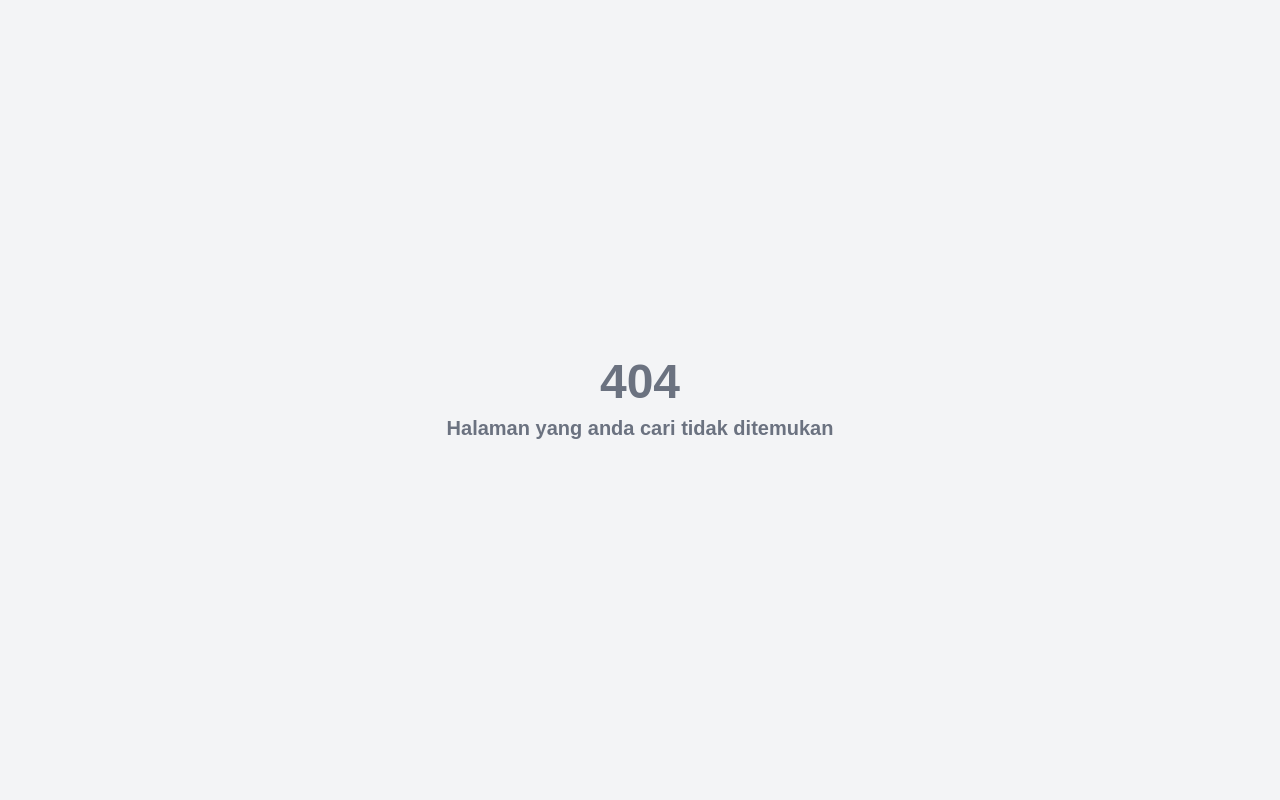
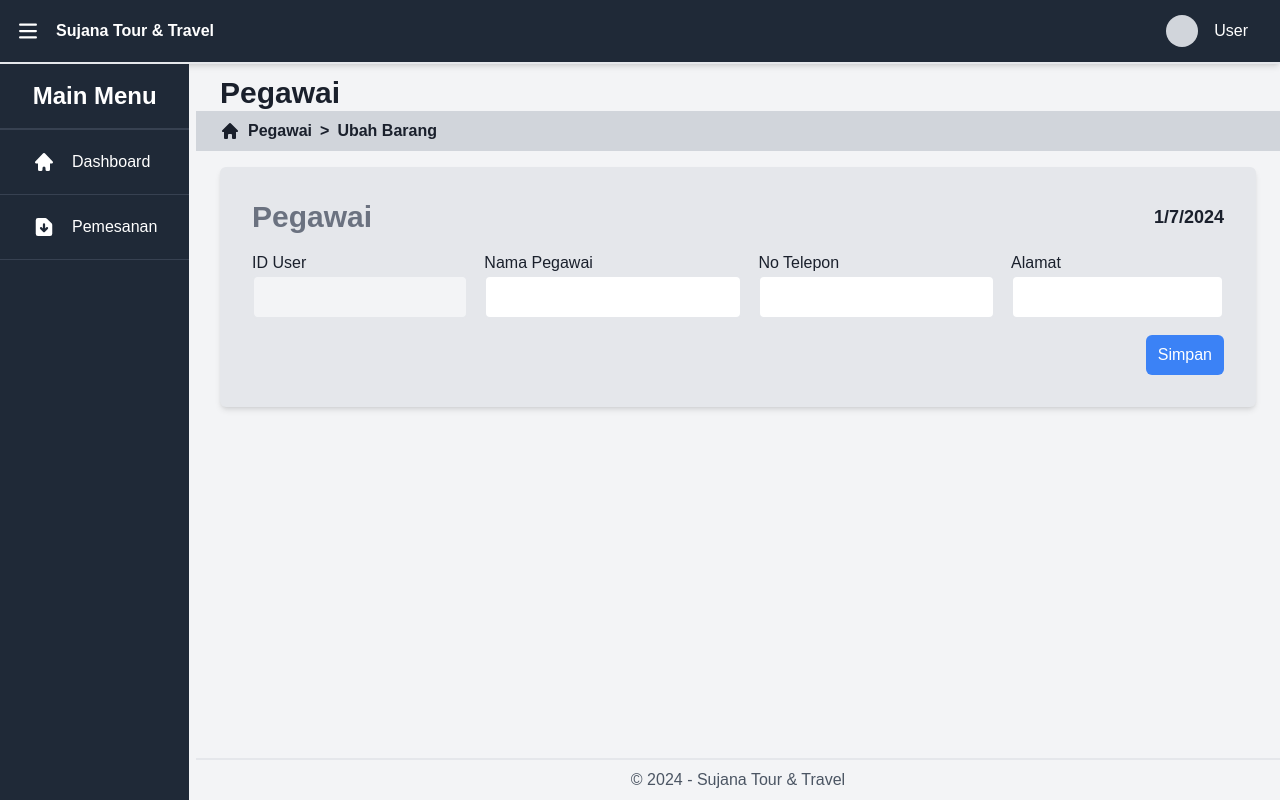
Before and after one commit to AxelanO7/sujana-frontend-web-js, a React (Vite) app: page /user/1 in a window 1280 px wide. Before the commit this address had no page. Built offline with nearby package versions, Linux system fonts and the light colour scheme; no server answers.

Commit message:
refactor: Update route paths for employee to user

```diff
--- a/src/App.tsx
+++ b/src/App.tsx
@@ -45,9 +45,9 @@ function App() {
           <Route path="/opname" element={<ListReport />} />
           <Route path="/detail-opname/:start/:end" element={<DetailReport />} />
           {/* employee */}
-          <Route path="/employee" element={<ListUser />} />
-          <Route path="/employee/add" element={<CreateUser />} />
-          <Route path="/employee/:id" element={<UpdateUser />} />
+          <Route path="/user" element={<ListUser />} />
+          <Route path="/user/add" element={<CreateUser />} />
+          <Route path="/user/:id" element={<UpdateUser />} />
         </Routes>
       </BrowserRouter>
     </RecoilRoot>
```
